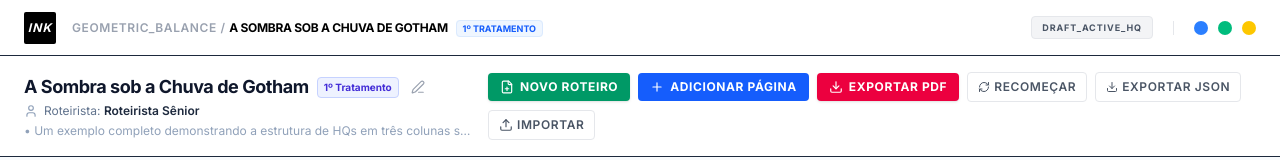
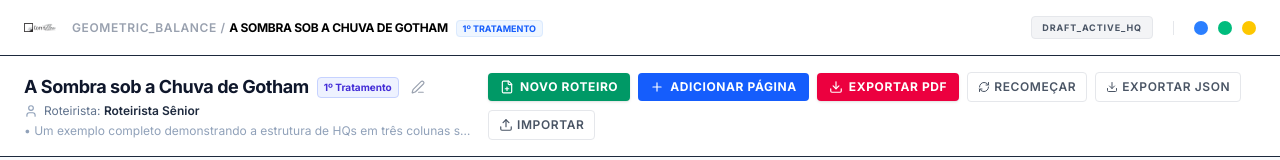
Before and after one commit to rodisleyd/comic-flow, a React (Vite) app: page / in a window 1280 px wide. Shown: the top 160 px of the page. Built offline with nearby package versions, Linux system fonts and the light colour scheme.

Commit message:
troca de logotipo

```diff
--- a/src/components/ScriptHeader.tsx
+++ b/src/components/ScriptHeader.tsx
@@ -59,9 +59,11 @@ export const ScriptHeader: React.FC<ScriptHeaderProps> = ({
       <div className="h-14 bg-white border-b border-gray-150 flex items-center justify-between px-6 shrink-0">
         <div className="flex items-center gap-4">
           {/* Logo Unit */}
-          <div className="w-8 h-8 bg-black rounded-xs flex items-center justify-center text-white font-bold text-xs italic tracking-widest">
-            INK
-          </div>
+          <img
+            src="/logo-tipo.png"
+            alt="Comic Flow Logo"
+            className="w-8 h-8 object-contain rounded-xs"
+          />
           {/* Folder Path Title Segment */}
           <h1 className="text-xs font-semibold tracking-wider text-gray-400 uppercase hidden sm:block">
             GEOMETRIC_BALANCE / <span className="text-black font-bold tracking-tight">{script.title || "ROTEIRO"}</span> {script.treatment && <span className="text-blue-600 bg-blue-50 border border-blue-100 text-[9px] font-bold px-1.5 py-0.5 rounded ml-1 tracking-normal">{script.treatment.toUpperCase()}</span>}
```
